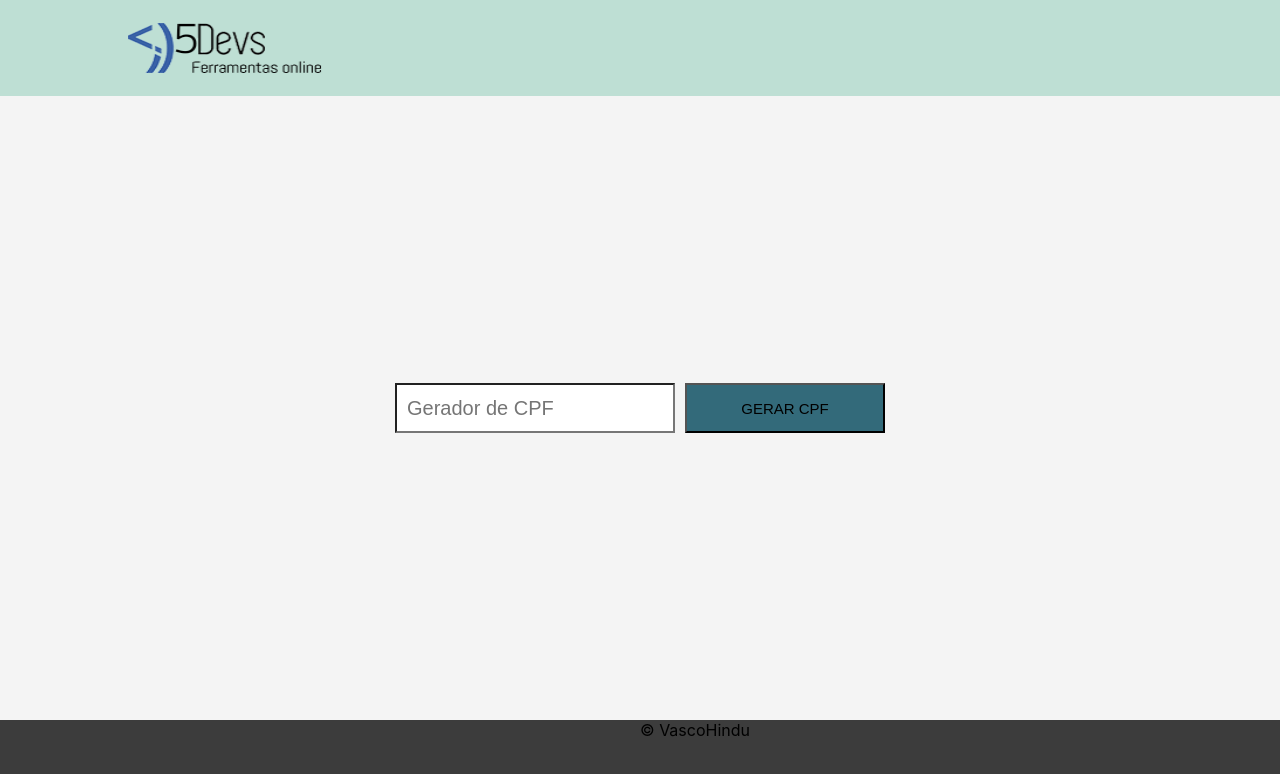
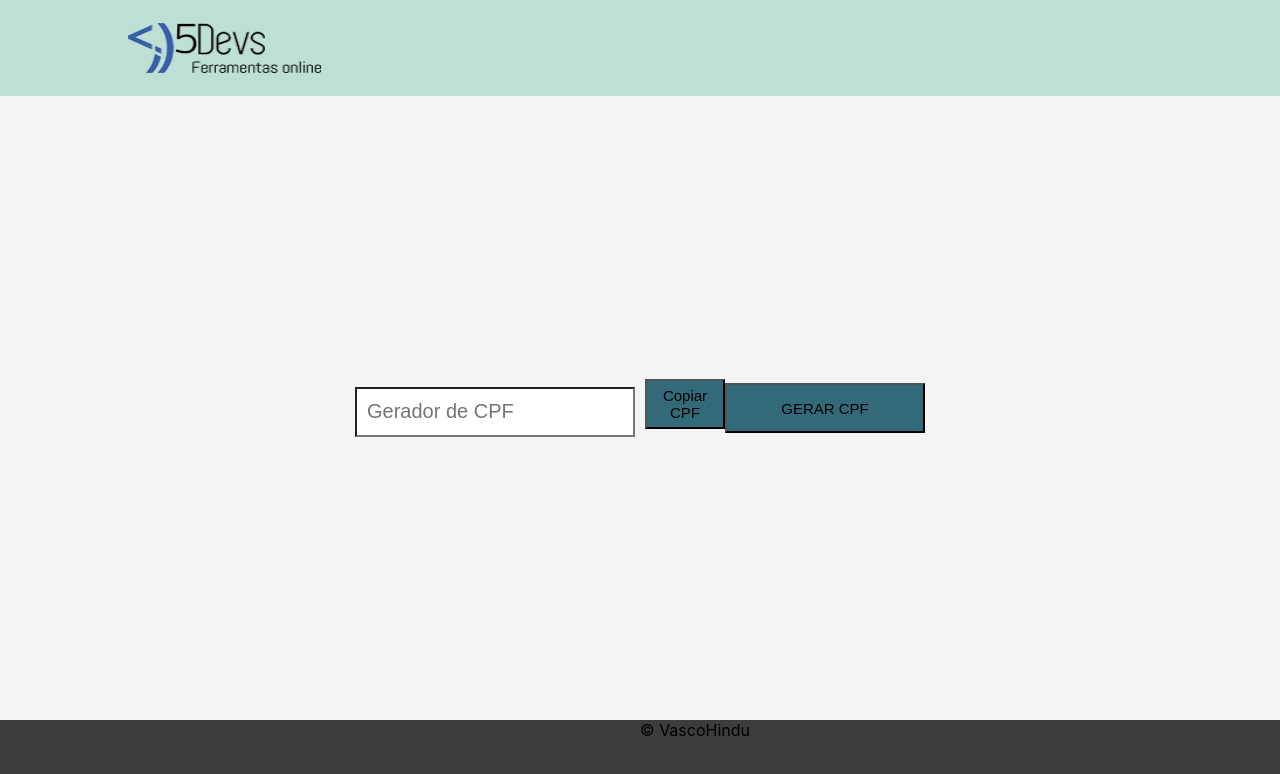
Before and after one commit to Jrmaiworm/docgenerator, a Next.js app: page / in a window 1280 px wide. Shown: the top 774 px of the page. Built offline with nearby package versions, Linux system fonts and the light colour scheme.

Commit message:
feat:funcao copiar cpf

```diff
--- a/pages/index.js
+++ b/pages/index.js
@@ -15,7 +15,19 @@ const gerarcpf = async() =>{
   await setcpf(generate({ format: true }));
   console.log(cpf)
 }
+function copiarTexto() {
+  /* Selecionamos por ID o nosso input */
+  var textoCopiado = document.getElementById("texto-usuario");
 
+  /* Deixamos o texto selecionado (em azul) */
+  textoCopiado.select();
+  textoCopiado.setSelectionRange(0, 99999); /* Para mobile */
+
+  /* Copia o texto que está selecionado */
+  document.execCommand("copy");
+
+  alert("Texto copiado: " + textoCopiado.value);
+}
 
   return (
    <Col style={{backgroundColor:'#bedfd4', width:'100vw', height: '100vh'}} >
@@ -23,12 +35,11 @@ const gerarcpf = async() =>{
    <Row style={{display:'flex', backgroundColor:'#f5f5f5', width:'100vw', height: '78vh'}} >
     <Row style={{display:'flex',justifyContent:'center',alignItems:'center', backgroundColor:'#f4f4f4', width:'100vw'}}>
     <Card >
-    <Input  style={{backgroundColor:'#fff', width:'280px', height:'50px', fontSize:'20px', marginRight:'10px', paddingLeft:'10px' ,color:'black'}} placeholder='Gerador de CPF' value={cpf}  />
+    <Input id='texto-usuario' style={{backgroundColor:'#fff', width:'280px', height:'50px', fontSize:'20px', marginRight:'10px', paddingLeft:'10px' ,color:'black'}} placeholder='Gerador de CPF' value={cpf}  />
+    <Button style={{backgroundColor:'#336a7a', width:'80px', height:'50px', fontSize:'15px'}} onClick={copiarTexto} >Copiar CPF</Button>
     </Card>
     <Button style={{backgroundColor:'#336a7a', width:'200px', height:'50px', fontSize:'15px'}} onClick={gerarcpf} >GERAR CPF</Button>
     </Row>
-
-
    </Row>
    <Row style={{display:'flex'}}>
    <CardFooter
```
